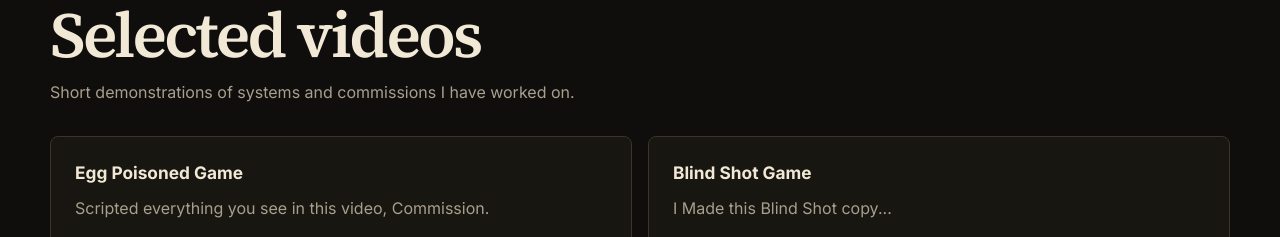
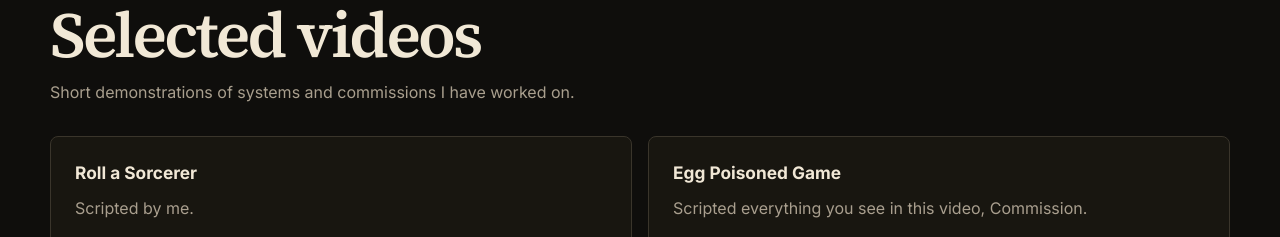
Before and after one commit to ChopClipx/chop, a plain HTML site: page index.html in a window 1280 px wide. Shown: the part 1851-2088 px from the top of the page. Drawn offline with Linux system fonts and the light colour scheme; animation ran at ten frames a second.

Commit message:
Update index.html

```diff
--- a/index.html
+++ b/index.html
@@ -1227,6 +1227,11 @@
 
      videos: [
   {
+    title: "Roll a Sorcerer",
+    description: "Scripted by me.",
+    url: "https://www.youtube.com/embed/Av0dnJKQMzU?start=13"
+  },
+  {
     title: "Egg Poisoned Game",
     description: "Scripted everything you see in this video, Commission.",
     url: "https://www.youtube.com/embed/hzC6NAOl-78"
@@ -1262,7 +1267,6 @@
     url: "https://www.youtube.com/embed/i5wfv7Eqa7k"
   }
 ],
-
       games: [
         {
           title: "Most Satisfying Keyboard Tower",
```
Lines whose indentation alone changed are shown as unchanged.
